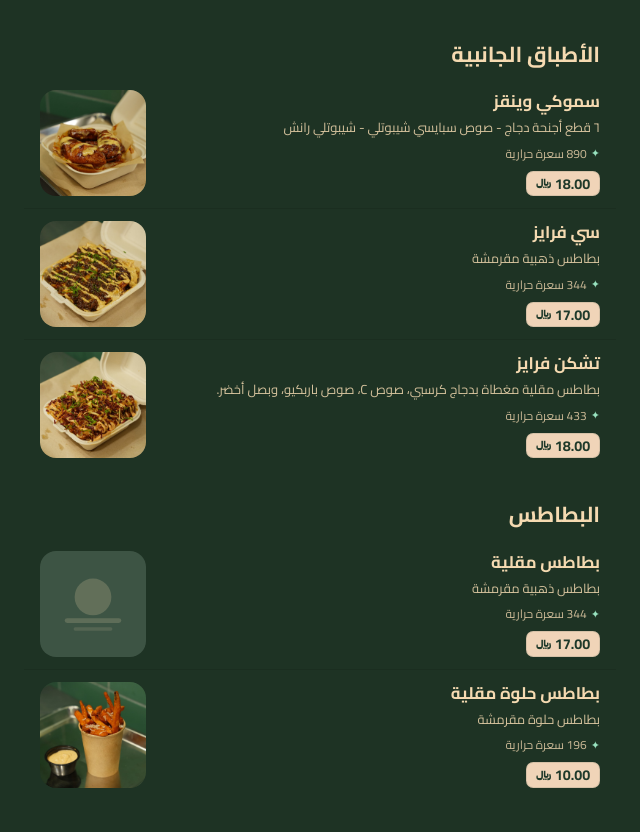
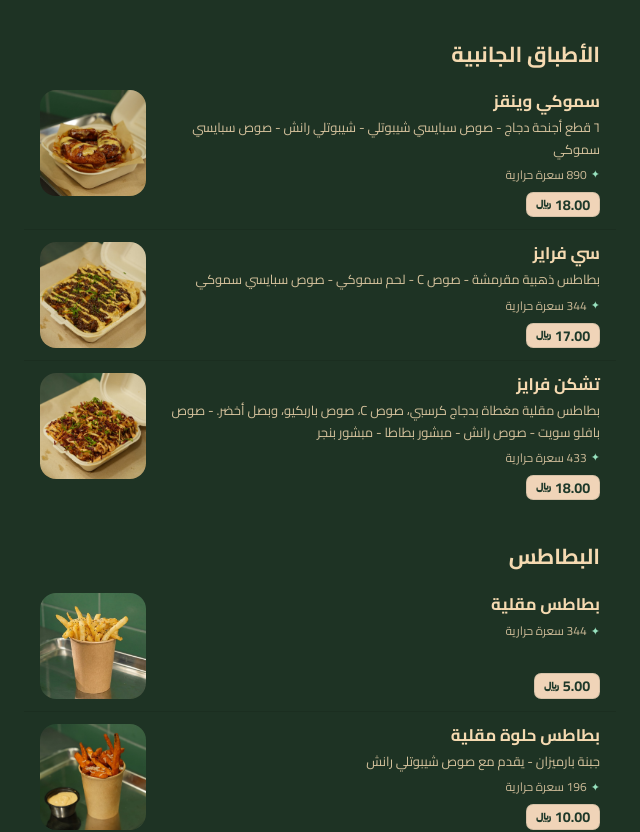
Before and after one commit to mezoo2004/Copid-menu, a React (Vite) app: page / in a window 1280 px wide. Shown: the part 1569-2401 px from the top of the page, without its empty margins (320-960 px from the left). Built offline with nearby package versions, Linux system fonts and the light colour scheme.

Commit message:
feat: complete COPID menu improvements with updated categories, product descriptions, UI refinements, and allergen information

```diff
--- /dev/null
+++ b/src/components/AllergensSection.tsx
@@ -0,0 +1,49 @@
+import {
+  allergens,
+  allergensNote,
+  allergensSubtitle,
+  allergensTitle,
+} from '../data/allergens'
+
+export function AllergensSection() {
+  return (
+    <section
+      id="allergens"
+      dir="rtl"
+      className="scroll-mt-[calc(9.5rem+env(safe-area-inset-top,0px))] px-4 pb-2 pt-3"
+    >
+      <h2 className="text-[clamp(1.15rem,4.5vw,1.35rem)] font-bold text-copid-accent">
+        {allergensTitle}
+      </h2>
+      <p className="mt-1.5 text-[13px] leading-relaxed text-copid-accent/85">
+        {allergensSubtitle}
+      </p>
+
+      <ul className="mt-4 space-y-2.5">
+        {allergens.map((item) => (
+          <li
+            key={item.name}
+            className="rounded-2xl border border-copid-accent/15 bg-black/20 px-3.5 py-3"
+          >
+            <p className="text-[15px] font-bold leading-snug text-copid-accent">
+              <span aria-hidden="true" className="me-1.5">
+                {item.icon}
+              </span>
+              {item.name}
+            </p>
+            <p className="mt-1 text-[13px] leading-relaxed text-copid-accent/80">
+              {item.description}
+            </p>
+          </li>
+        ))}
+      </ul>
+
+      <div className="mt-4 rounded-2xl border border-copid-accent/20 bg-copid-price/10 px-3.5 py-3 text-start">
+        <p className="text-[13px] leading-relaxed text-copid-accent/90">
+          <span className="font-bold text-copid-accent">تنبيه:</span>{' '}
+          {allergensNote}
+        </p>
+      </div>
+    </section>
+  )
+}
--- a/src/components/MenuFooter.tsx
+++ b/src/components/MenuFooter.tsx
@@ -1,14 +1,16 @@
 import { useLanguage } from '../hooks/useLanguage'
+import { AllergensSection } from './AllergensSection'
 
 export function MenuFooter() {
   const { ui } = useLanguage()
 
   return (
-    <footer className="space-y-3 px-4 pb-10 pt-4 text-center text-copid-accent">
-      <div id="allergens" className="text-sm font-semibold opacity-90">
-        {ui('allergensLink')}
-      </div>
-      <div id="feedback" className="text-sm font-semibold opacity-90">
+    <footer className="pt-2">
+      <AllergensSection />
+      <div
+        id="feedback"
+        className="px-4 pb-10 pt-5 text-center text-sm font-semibold text-copid-accent opacity-90"
+      >
         {ui('feedbackLink')}
       </div>
     </footer>
--- /dev/null
+++ b/src/data/allergens.ts
@@ -0,0 +1,57 @@
+export type AllergenInfo = {
+  icon: string
+  name: string
+  description: string
+}
+
+export const allergens: AllergenInfo[] = [
+  {
+    icon: '🥛',
+    name: 'الحليب',
+    description:
+      'يحتوي على الحليب أو مشتقاته مثل الجبن، الزبدة، الكريمة والصلصات.',
+  },
+  {
+    icon: '🧀',
+    name: 'الألبان',
+    description: 'قد تحتوي بعض المنتجات على مكونات ألبان أو مشتقاتها.',
+  },
+  {
+    icon: '🌾',
+    name: 'الجلوتين',
+    description: 'يوجد في خبز البرجر، البقسماط، وبعض الصلصات.',
+  },
+  {
+    icon: '🥚',
+    name: 'البيض',
+    description: 'يوجد في المايونيز وبعض الصلصات والتتبيلات.',
+  },
+  {
+    icon: '🌱',
+    name: 'السمسم',
+    description: 'قد يوجد في خبز البرجر أو بعض الصلصات.',
+  },
+  {
+    icon: '🟡',
+    name: 'الخردل',
+    description: 'قد يوجد في بعض الصلصات والتتبيلات.',
+  },
+  {
+    icon: '🫘',
+    name: 'الصويا',
+    description: 'قد توجد في الصلصات، تتبيلات اللحم، أو بعض المكونات المصنعة.',
+  },
+  {
+    icon: '🔥',
+    name: 'الفلفل الحار',
+    description: 'بعض المنتجات تحتوي على الهالبينو أو صلصات حارة.',
+  },
+]
+
+export const allergensTitle = 'مسببات الحساسية'
+
+export const allergensSubtitle =
+  'يرجى إبلاغ فريق العمل في حال وجود أي حساسية غذائية قبل الطلب.'
+
+export const allergensNote =
+  'قد يحدث انتقال غير مقصود لمسببات الحساسية أثناء التحضير، لذلك لا يمكننا ضمان خلو أي منتج منها بنسبة 100%.'
--- a/src/data/menu.ts
+++ b/src/data/menu.ts
@@ -42,7 +42,7 @@ export const products: Product[] = [
   {
     id: 'copid-grilled-chicken',
     categoryId: 'burgers',
-    name: { ar: 'كوبيد برقر', en: 'COPID Burger' },
+    name: { ar: 'كوبد برقر', en: 'COPID Burger' },
     description: {
       ar: 'شريحتين لحم 130غ - صوص C - جبنة مونتري جاك - خس - بصل',
       en: 'Two beef patties 130g – C Sauce – Monterey Jack Cheese – Lettuce – Onion',
@@ -120,8 +120,8 @@ export const products: Product[] = [
     categoryId: 'sides',
     name: { ar: 'سموكي وينقز', en: 'Smoky Wings' },
     description: {
-      ar: '٦ قطع أجنحة دجاج - صوص سبايسي شيبوتلي - شيبوتلي رانش',
-      en: '6 chicken wings - Spicy chipotle sauce - Chipotle ranch',
+      ar: '٦ قطع أجنحة دجاج - صوص سبايسي شيبوتلي - شيبوتلي رانش - صوص سبايسي سموكي',
+      en: '6 chicken wings - Spicy chipotle sauce - Chipotle ranch - Spicy smoky sauce',
     },
     image: '/images/products/copid_smoky_wings.png',
     calories: 890,
@@ -133,8 +133,8 @@ export const products: Product[] = [
     categoryId: 'sides',
     name: { ar: 'سي فرايز', en: 'C Fries' },
     description: {
-      ar: 'بطاطس ذهبية مقرمشة',
-      en: 'Golden crispy fries',
+      ar: 'بطاطس ذهبية مقرمشة - صوص C - لحم سموكي - صوص سبايسي سموكي',
+      en: 'Golden crispy fries - C Sauce - Smoky beef - Spicy smoky sauce',
     },
     image: '/images/products/copid_c_fries.png',
     calories: 344,
@@ -146,8 +146,8 @@ export const products: Product[] = [
     categoryId: 'sides',
     name: { ar: 'تشكن فرايز', en: 'Chicken Fries' },
     description: {
-      ar: 'بطاطس مقلية مغطاة بدجاج كرسبي، صوص C، صوص باربكيو، وبصل أخضر.',
-      en: 'Crispy fries topped with crispy chicken, signature C Sauce, BBQ sauce, and fresh chives.',
+      ar: 'بطاطس مقلية مغطاة بدجاج كرسبي، صوص C، صوص باربكيو، وبصل أخضر. - صوص بافلو سويت - صوص رانش - مبشور بطاطا - مبشور بنجر',
+      en: 'Crispy fries topped with crispy chicken, signature C Sauce, BBQ sauce, and fresh chives. - Sweet buffalo sauce - Ranch sauce - Shredded potato - Shredded beet',
     },
     image: '/images/products/copid_chicken_fries.png',
     calories: 433,
@@ -159,12 +159,12 @@ export const products: Product[] = [
     categoryId: 'fries',
     name: { ar: 'بطاطس مقلية', en: 'French Fries' },
     description: {
-      ar: 'بطاطس ذهبية مقرمشة',
+      ar: '',
       en: 'Golden crispy fries',
     },
-    image: '/images/placeholder-product.svg',
+    image: '/images/products/copid_french_fries.png',
     calories: 344,
-    price: 17,
+    price: 5,
     available: true,
   },
   {
@@ -172,8 +172,8 @@ export const products: Product[] = [
     categoryId: 'fries',
     name: { ar: 'بطاطس حلوة مقلية', en: 'Sweet Potato Fries' },
     description: {
-      ar: 'بطاطس حلوة مقرمشة',
-      en: 'Crispy sweet potato fries',
+      ar: 'جبنة بارميزان - يقدم مع صوص شيبوتلي رانش',
+      en: 'جبنة بارميزان - يقدم مع صوص شيبوتلي رانش',
     },
     image: '/images/products/copid_sweet_potato_fries.png',
     calories: 196,
@@ -184,10 +184,7 @@ export const products: Product[] = [
     id: 'chipotle-sauce',
     categoryId: 'sauces',
     name: { ar: 'صوص C', en: 'C Sauce' },
-    description: {
-      ar: 'صوص كوبيد الخاص',
-      en: 'Signature COPID Sauce',
-    },
+    description: { ar: '', en: '' },
     image: '/images/products/copid_c_sauce.png',
     calories: 232,
     price: 3,
@@ -197,10 +194,7 @@ export const products: Product[] = [
     id: 'spicy-sauce',
     categoryId: 'sauces',
     name: { ar: 'صوص شيبوتلي', en: 'Chipotle Sauce' },
-    description: {
-      ar: 'صوص شيبوتلي',
-      en: 'Creamy Chipotle Sauce',
-    },
+    description: { ar: '', en: '' },
     image: '/images/products/copid_chipotle_sauce.png',
     calories: 567,
     price: 3,
@@ -210,10 +204,7 @@ export const products: Product[] = [
     id: 'garlic-sauce',
     categoryId: 'sauces',
     name: { ar: 'صوص سبايسي', en: 'Spicy Sauce' },
-    description: {
-      ar: 'صوص سبايسي الخاص',
-      en: 'Signature Spicy Sauce',
-    },
+    description: { ar: '', en: '' },
     image: '/images/products/copid_spicy_sauce.png',
     calories: 567,
     price: 3,
```
Also changed, not shown: public/images/products/copid_french_fries.png (added).
